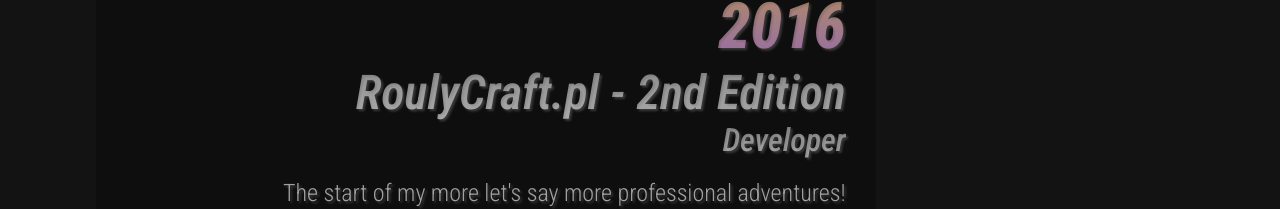
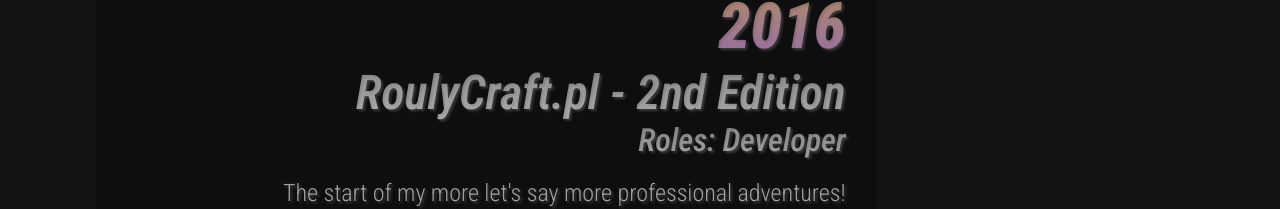
Before and after one commit to IAmNotJustJess/portfolio, a plain HTML site: page index.html in a window 1280 px wide. Shown: the part 980-1189 px from the top of the page. Drawn offline with Linux system fonts and the light colour scheme; a script that the page names is missing.

Commit message:
Update index.html

```diff
--- a/index.html
+++ b/index.html
@@ -46,7 +46,7 @@
             <div class="projectArticleLeft">
                 <h1>2016</h1>
                 <h2>RoulyCraft.pl - 2nd Edition</h2>
-                <h3>Developer</h3>
+                <h3>Roles: Developer</h3>
                 <h4>
                     The start of my more let's say more professional adventures!<br>
                     In here I could finally put my messing around with Skript to good use!<br>
```
